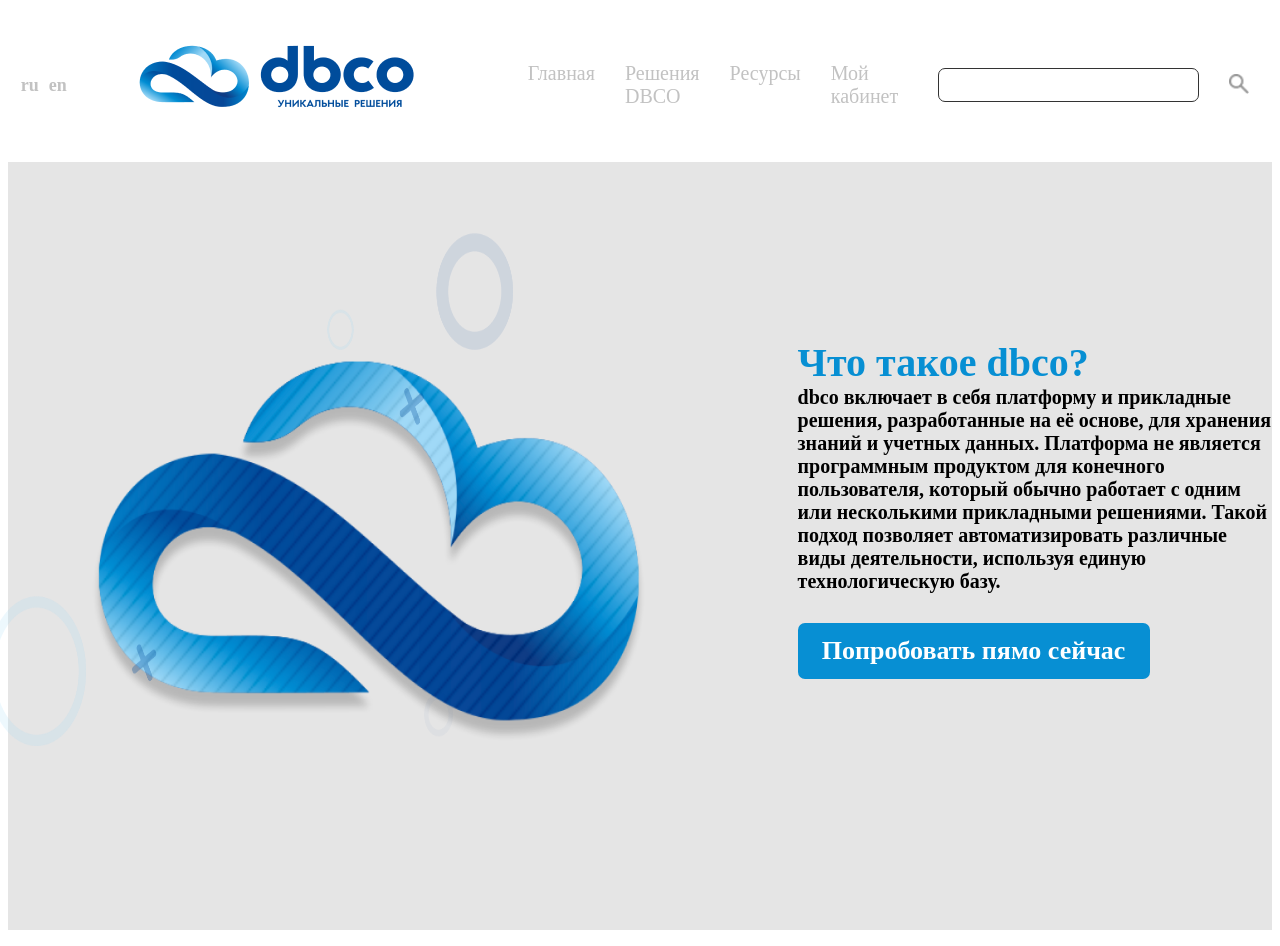
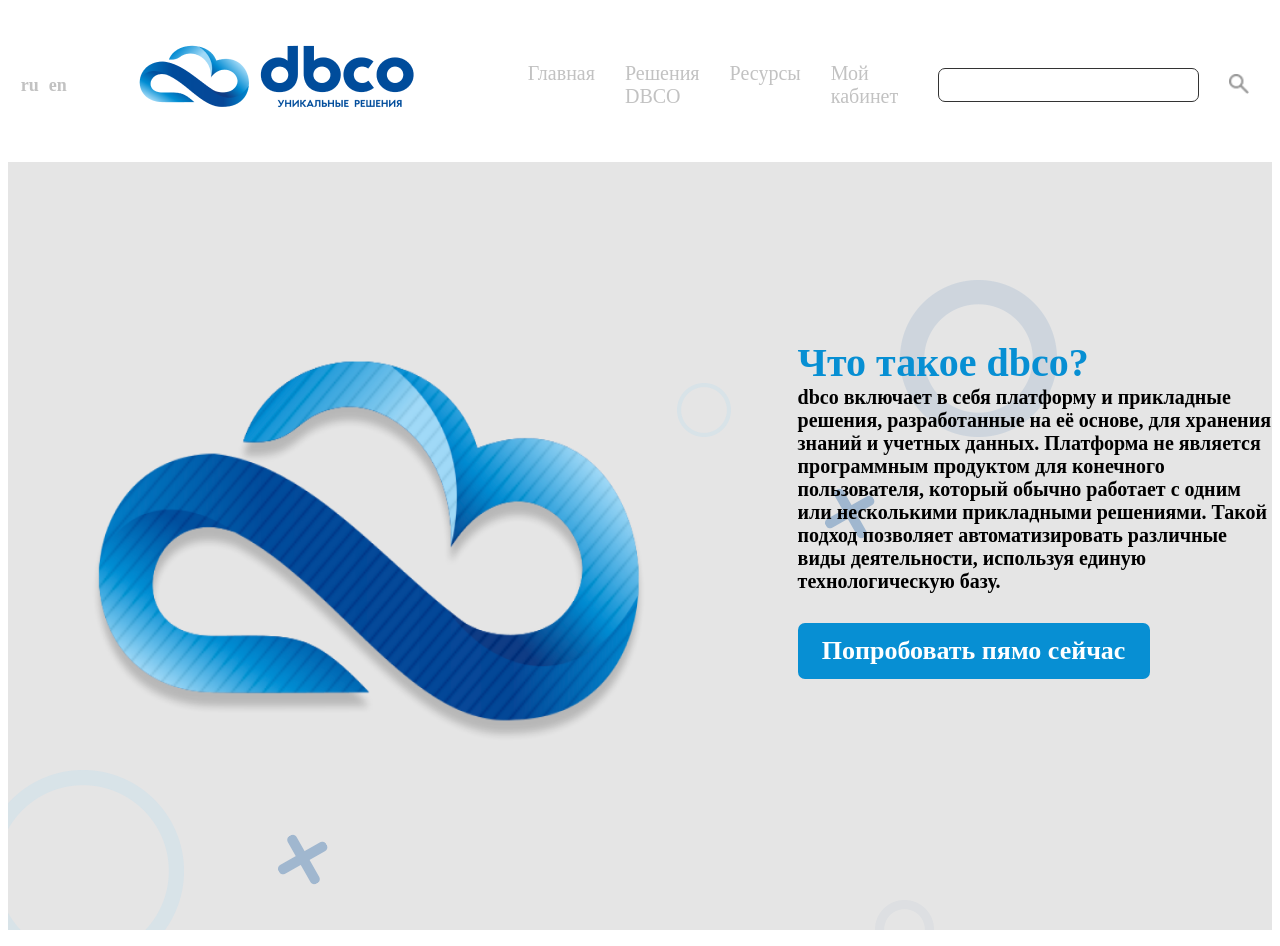
Before and after one commit to skiwqv/dbco, a Vue app: page / in a window 1280 px wide. Built offline with nearby package versions, Linux system fonts and the light colour scheme.

Commit message:
made a block №2

```diff
--- a/src/components/info-component.vue
+++ b/src/components/info-component.vue
@@ -1,8 +1,7 @@
 <template>
   <div class="info">
     <div class="info__image-container">
-      <img src="@/assets/img/декор.png" alt="image" class="info__decor" />
-      <img src="@/assets/img/Untitled.png" alt="image" class="info__image" />
+        <img src="@/assets/img/Untitled.png" alt="image" class="info__image" />
     </div>
     <div class="info__container">
       <h1 class="info__title">Что такое dbco?</h1>
@@ -37,6 +36,7 @@
   background-color: $background-color;
   display: flex;
   width: 100%;
+  background-image: url(@/assets/img/декор.png);
 
   &__image-container {
     display: flex;
@@ -44,15 +44,7 @@
     padding-left: 5%;
     height: 60vw;
   }
-  &__decor {
-    position: absolute;
-    z-index: 1;
-    height: 100vh;
-    left: 0;
-    width: 60%;
-  }
   &__image {
-    position: relative;
     z-index: 0;
     width: 600px;
     height: 400px;
```
